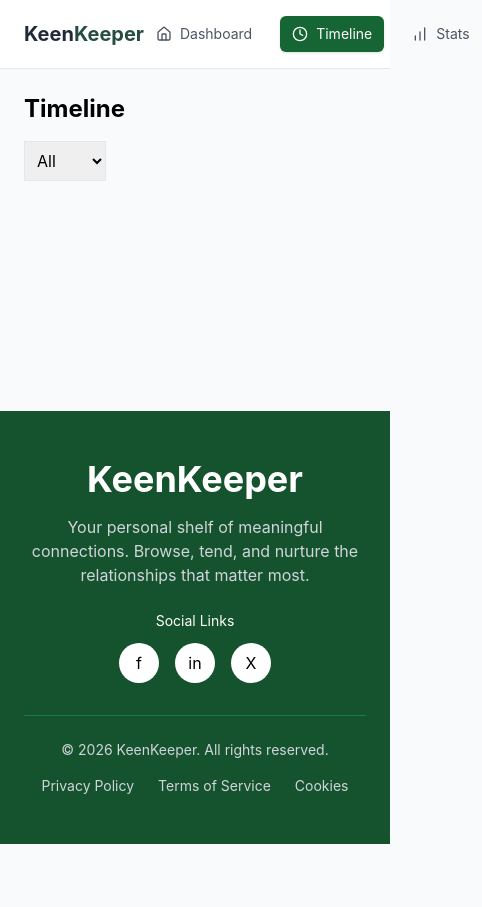
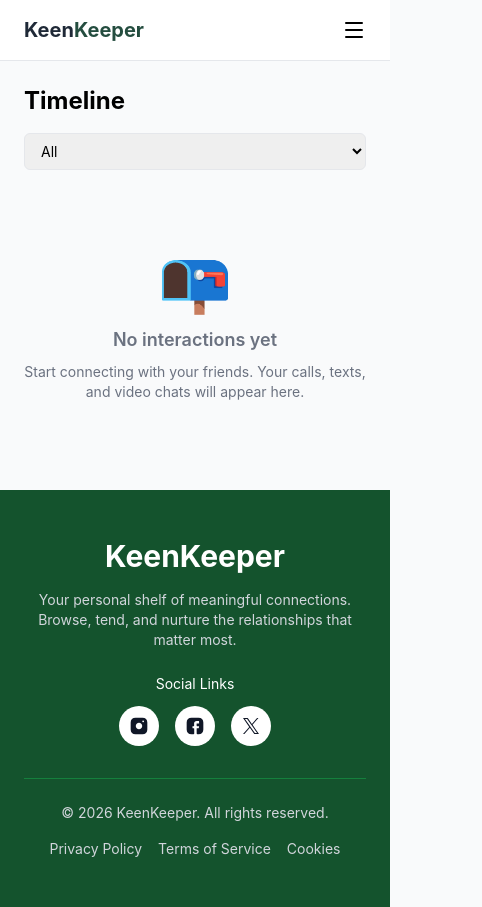
Before and after one commit to SakiAlAmin01/Programming-Hero-Assignment-7, a React (Vite) app: page /timeline in a window 390 px wide. Shown: the whole page, 482 px wide, since content can reach past the window. Before the commit the page ends 844 px from the top, so only its background shows below. Built offline with nearby package versions, Linux system fonts and the light colour scheme.

Commit message:
Social media icon update Ressonsive Header and footer & Time line empty state ui update

```diff
--- a/src/components/Footer.jsx
+++ b/src/components/Footer.jsx
@@ -1,13 +1,15 @@
 const Footer = () => {
   return (
     <footer className="bg-green-900 text-white mt-16">
-      <div className="max-w-5xl mx-auto px-6 py-12 text-center">
+      <div className="max-w-6xl mx-auto px-6 py-12 text-center">
 
         {/* Title */}
-        <h2 className="text-4xl font-bold">KeenKeeper</h2>
+        <h2 className="text-3xl md:text-4xl font-bold">
+          KeenKeeper
+        </h2>
 
         {/* Subtitle */}
-        <p className="text-gray-300 mt-4 max-w-xl mx-auto">
+        <p className="text-gray-300 mt-4 max-w-xl mx-auto text-sm md:text-base">
           Your personal shelf of meaningful connections. Browse, tend, and nurture
           the relationships that matter most.
         </p>
@@ -17,27 +19,44 @@ const Footer = () => {
           <p className="text-sm mb-3">Social Links</p>
 
           <div className="flex justify-center gap-4">
-            <div className="bg-white text-black w-10 h-10 flex items-center justify-center rounded-full cursor-pointer">
-              f
+            <div className="bg-white text-black w-10 h-10 flex items-center justify-center rounded-full cursor-pointer hover:scale-110 transition">
+              <svg width="20" height="20" viewBox="0 0 20 20" fill="none" xmlns="http://www.w3.org/2000/svg">
+                <path d="M13.4917 1.66675H6.50835C3.47502 1.66675 1.66669 3.47508 1.66669 6.50841V13.4834C1.66669 16.5251 3.47502 18.3334 6.50835 18.3334H13.4834C16.5167 18.3334 18.325 16.5251 18.325 13.4917V6.50841C18.3334 3.47508 16.525 1.66675 13.4917 1.66675ZM10 13.2334C8.21669 13.2334 6.76669 11.7834 6.76669 10.0001C6.76669 8.21675 8.21669 6.76675 10 6.76675C11.7834 6.76675 13.2334 8.21675 13.2334 10.0001C13.2334 11.7834 11.7834 13.2334 10 13.2334ZM14.9334 5.73341C14.8917 5.83341 14.8334 5.92508 14.7584 6.00841C14.675 6.08341 14.5834 6.14175 14.4834 6.18341C14.3834 6.22508 14.275 6.25008 14.1667 6.25008C13.9417 6.25008 13.7334 6.16675 13.575 6.00841C13.5 5.92508 13.4417 5.83341 13.4 5.73341C13.3584 5.63341 13.3334 5.52508 13.3334 5.41675C13.3334 5.30841 13.3584 5.20008 13.4 5.10008C13.4417 4.99175 13.5 4.90841 13.575 4.82508C13.7667 4.63341 14.0584 4.54175 14.325 4.60008C14.3834 4.60841 14.4334 4.62508 14.4834 4.65008C14.5334 4.66675 14.5834 4.69175 14.6334 4.72508C14.675 4.75008 14.7167 4.79175 14.7584 4.82508C14.8334 4.90841 14.8917 4.99175 14.9334 5.10008C14.975 5.20008 15 5.30841 15 5.41675C15 5.52508 14.975 5.63341 14.9334 5.73341Z" fill="#101727" />
+              </svg>
+
             </div>
-            <div className="bg-white text-black w-10 h-10 flex items-center justify-center rounded-full cursor-pointer">
-              in
+            <div className="bg-white text-black w-10 h-10 flex items-center justify-center rounded-full cursor-pointer hover:scale-110 transition">
+              <svg width="20" height="20" viewBox="0 0 20 20" fill="none" xmlns="http://www.w3.org/2000/svg">
+                <path d="M18.3334 13.4917C18.3334 16.5251 16.525 18.3334 13.4917 18.3334H12.5C12.0417 18.3334 11.6667 17.9584 11.6667 17.5001V12.6918C11.6667 12.4668 11.85 12.2751 12.075 12.2751L13.5417 12.2501C13.6584 12.2418 13.7584 12.1584 13.7834 12.0418L14.075 10.4501C14.1 10.3001 13.9834 10.1584 13.825 10.1584L12.05 10.1834C11.8167 10.1834 11.6334 10.0001 11.625 9.77509L11.5917 7.73341C11.5917 7.60008 11.7 7.48342 11.8417 7.48342L13.8417 7.45008C13.9833 7.45008 14.0917 7.34176 14.0917 7.20009L14.0583 5.20007C14.0583 5.05841 13.95 4.95008 13.8084 4.95008L11.5583 4.98342C10.175 5.00842 9.07503 6.14175 9.10003 7.52508L9.14169 9.81675C9.15002 10.0501 8.9667 10.2334 8.73336 10.2418L7.73335 10.2584C7.59169 10.2584 7.48336 10.3667 7.48336 10.5084L7.50836 12.0918C7.50836 12.2334 7.61668 12.3417 7.75835 12.3417L8.75836 12.3251C8.99169 12.3251 9.17501 12.5084 9.18334 12.7334L9.25834 17.4834C9.26667 17.9501 8.89167 18.3334 8.42501 18.3334H6.50835C3.47502 18.3334 1.66669 16.5251 1.66669 13.4834V6.50841C1.66669 3.47508 3.47502 1.66675 6.50835 1.66675H13.4917C16.525 1.66675 18.3334 3.47508 18.3334 6.50841V13.4917Z" fill="#101727" />
+              </svg>
+
             </div>
-            <div className="bg-white text-black w-10 h-10 flex items-center justify-center rounded-full cursor-pointer">
-              X
+            <div className="bg-white text-black w-10 h-10 flex items-center justify-center rounded-full cursor-pointer hover:scale-110 transition">
+              <svg width="16" height="16" viewBox="0 0 16 16" fill="none" xmlns="http://www.w3.org/2000/svg">
+                <path d="M9.52217 6.77491L15.4785 0H14.0671L8.89516 5.88256L4.76437 0H0L6.24656 8.89547L0 16H1.41155L6.87321 9.78782L11.2356 16H16L9.52183 6.77491H9.52217ZM7.58887 8.97384L6.95596 8.08805L1.92015 1.03974H4.0882L8.15216 6.72795L8.78507 7.61374L14.0677 15.0075H11.8997L7.58887 8.97418V8.97384Z" fill="#101727" />
+              </svg>
+
             </div>
           </div>
         </div>
 
-        {/* Divider */}
-        <div className="border-t border-green-700 mt-8 pt-6 flex flex-col md:flex-row justify-between items-center text-sm text-gray-300">
+        {/* Bottom Section */}
+        <div className="border-t border-green-700 mt-8 pt-6 flex flex-col md:flex-row justify-between items-center text-sm text-gray-300 gap-4">
 
-          <p>© 2026 KeenKeeper. All rights reserved.</p>
+          <p className="text-center md:text-left">
+            © 2026 KeenKeeper. All rights reserved.
+          </p>
 
-          <div className="flex gap-6 mt-4 md:mt-0">
-            <span className="cursor-pointer hover:text-white">Privacy Policy</span>
-            <span className="cursor-pointer hover:text-white">Terms of Service</span>
-            <span className="cursor-pointer hover:text-white">Cookies</span>
+          <div className="flex flex-wrap justify-center gap-4 md:gap-6">
+            <span className="cursor-pointer hover:text-white">
+              Privacy Policy
+            </span>
+            <span className="cursor-pointer hover:text-white">
+              Terms of Service
+            </span>
+            <span className="cursor-pointer hover:text-white">
+              Cookies
+            </span>
           </div>
 
         </div>
--- a/src/components/Navbar.jsx
+++ b/src/components/Navbar.jsx
@@ -1,7 +1,10 @@
 import { NavLink } from "react-router-dom";
-import { Home, Clock, BarChart } from "lucide-react";
+import { Home, Clock, BarChart, Menu, X } from "lucide-react";
+import { useState } from "react";
 
 const Navbar = () => {
+  const [open, setOpen] = useState(false);
+
   const linkStyle = ({ isActive }) =>
     `flex items-center gap-2 px-3 py-2 rounded-md text-sm transition ${
       isActive
@@ -10,15 +13,17 @@ const Navbar = () => {
     }`;
 
   return (
-    <nav className="flex justify-between items-center px-6 py-4 bg-white border-b">
+    <nav className="bg-white border-b">
+      <div className="flex justify-between items-center px-6 py-4 max-w-7xl mx-auto">
 
         {/* Logo */}
         <h1 className="text-xl font-bold text-gray-800">
-        <span>Keen</span><span className="text-[#244D3F]">Keeper</span>
+          <span>Keen</span>
+          <span className="text-[#244D3F]">Keeper</span>
         </h1>
 
-      {/* Links */}
-      <div className="flex items-center gap-4">
+        {/* Desktop Menu */}
+        <div className="hidden md:flex items-center gap-4">
           <NavLink to="/" className={linkStyle}>
             <Home size={16} /> Dashboard
           </NavLink>
@@ -31,6 +36,32 @@ const Navbar = () => {
             <BarChart size={16} /> Stats
           </NavLink>
         </div>
+
+        {/* Mobile Hamburger */}
+        <button
+          onClick={() => setOpen(!open)}
+          className="md:hidden"
+        >
+          {open ? <X size={24} /> : <Menu size={24} />}
+        </button>
+      </div>
+
+      {/* Mobile Menu */}
+      {open && (
+        <div className="md:hidden px-6 pb-4 space-y-2">
+          <NavLink to="/" onClick={() => setOpen(false)} className={linkStyle}>
+            <Home size={16} /> Dashboard
+          </NavLink>
+
+          <NavLink to="/timeline" onClick={() => setOpen(false)} className={linkStyle}>
+            <Clock size={16} /> Timeline
+          </NavLink>
+
+          <NavLink to="/stats" onClick={() => setOpen(false)} className={linkStyle}>
+            <BarChart size={16} /> Stats
+          </NavLink>
+        </div>
+      )}
     </nav>
   );
 };
--- a/src/pages/Timeline.jsx
+++ b/src/pages/Timeline.jsx
@@ -8,14 +8,19 @@ export default function Timeline() {
   const filtered =
     filter === "all"
       ? timeline
-      : timeline.filter(item => item.type.toLowerCase() === filter);
+      : timeline.filter(
+          (item) => item.type.toLowerCase() === filter
+        );
 
   return (
-    <div className="p-6">
+    <div className="p-6 max-w-4xl mx-auto">
+
+      {/* Title + Filter */}
+      <div className="flex flex-col md:flex-row md:justify-between md:items-center gap-4">
         <h1 className="text-2xl font-bold">Timeline</h1>
 
         <select
-        className="mt-4 border p-2"
+          className="border px-3 py-2 rounded-md text-sm w-full md:w-auto"
           onChange={(e) => setFilter(e.target.value)}
         >
           <option value="all">All</option>
@@ -23,23 +28,55 @@ export default function Timeline() {
           <option value="text">Text</option>
           <option value="video">Video</option>
         </select>
+      </div>
 
-      <div className="mt-6 space-y-3">
-        {filtered.map(item => (
-          <div key={item.id} className="shadow p-3 flex gap-3">
-            <span>
+      {/* EMPTY STATE */}
+      {filtered.length === 0 ? (
+        <div className="flex flex-col items-center justify-center text-center mt-20 text-gray-500">
+
+          <div className="text-6xl mb-4">📭</div>
+
+          <h2 className="text-lg font-semibold">
+            No interactions yet
+          </h2>
+
+          <p className="text-sm mt-2 max-w-sm">
+            Start connecting with your friends. Your calls, texts, and
+            video chats will appear here.
+          </p>
+
+        </div>
+      ) : (
+        /* TIMELINE LIST */
+        <div className="mt-8 space-y-4">
+          {filtered.map((item) => (
+            <div
+              key={item.id}
+              className="flex items-center gap-4 bg-white shadow rounded-lg p-4 hover:shadow-md transition"
+            >
+              {/* ICON */}
+              <div className="text-xl">
                 {item.type === "Call" && "📞"}
                 {item.type === "Text" && "💬"}
                 {item.type === "Video" && "🎥"}
+              </div>
+
+              {/* CONTENT */}
+              <div className="flex-1">
+                <p className="font-medium">{item.title}</p>
+                <small className="text-gray-500">
+                  {item.date}
+                </small>
+              </div>
+
+              {/* TAG */}
+              <span className="text-xs px-2 py-1 bg-gray-100 rounded">
+                {item.type}
               </span>
-
-            <div>
-              <p>{item.title}</p>
-              <small>{item.date}</small>
-            </div>
             </div>
           ))}
         </div>
+      )}
     </div>
   );
-};
+}
```
Lines whose indentation alone changed are shown as unchanged.
